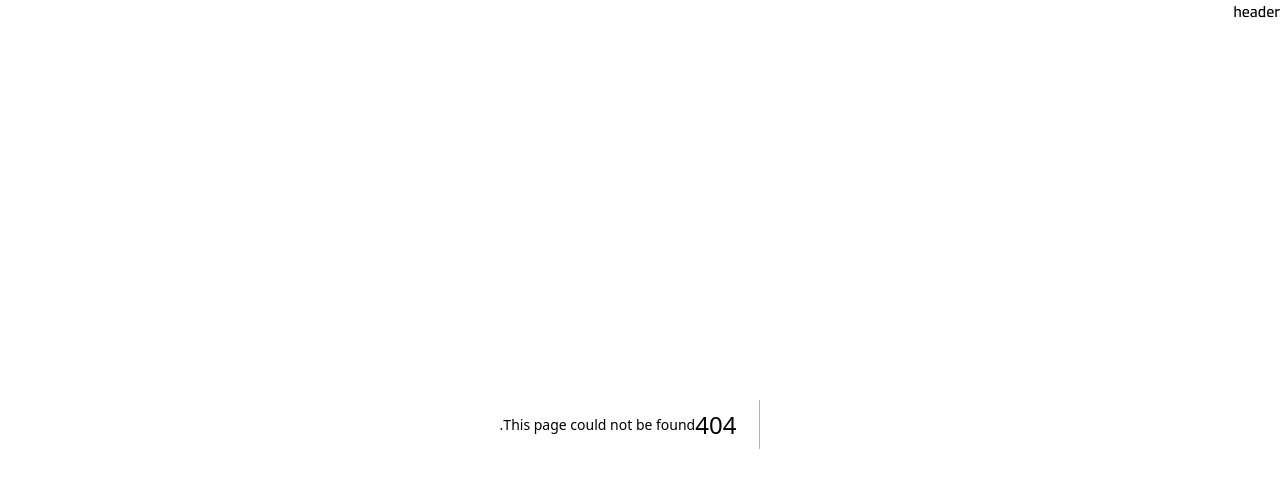
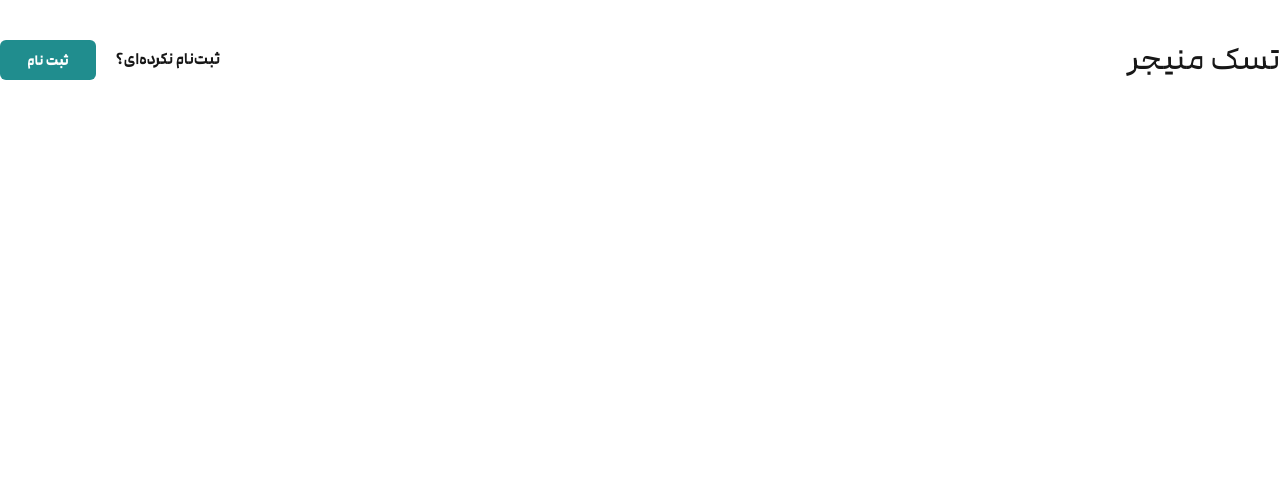
Before and after one commit to khaterehCodes/task-manager, a Next.js app: page /signup in a window 1280 px wide. Before the commit this address had no page. Shown: the top 488 px of the page. Built offline with nearby package versions, Linux system fonts and the light colour scheme.

Commit message:
refactor : edit conditions in layout for register pages

```diff
--- /dev/null
+++ b/app/signup/components/signupForm/SignupForm.tsx
@@ -0,0 +1,11 @@
+import React from 'react';
+
+function SignupForm() {
+    return (
+        <div>
+
+        </div>
+    );
+}
+
+export default SignupForm;
--- /dev/null
+++ b/app/signup/page.tsx
@@ -0,0 +1,11 @@
+import React from 'react';
+
+function Signup() {
+    return (
+        <div>
+
+        </div>
+    );
+}
+
+export default Signup;
--- a/components/partial/layout/Layout.tsx
+++ b/components/partial/layout/Layout.tsx
@@ -10,7 +10,8 @@ type LayoutPropsType = {
 
 function Layout({ children }: LayoutPropsType) {
   const pathName = usePathname();
-  const registerPage = pathName.startsWith("/login");
+  const includesPages: [string, string] = ["/login", "/signup"];
+  const registerPage = includesPages.includes(pathName);
   return (
     <>
       <header>{registerPage ? <RegistrationHeader /> : <Header />}</header>
```
